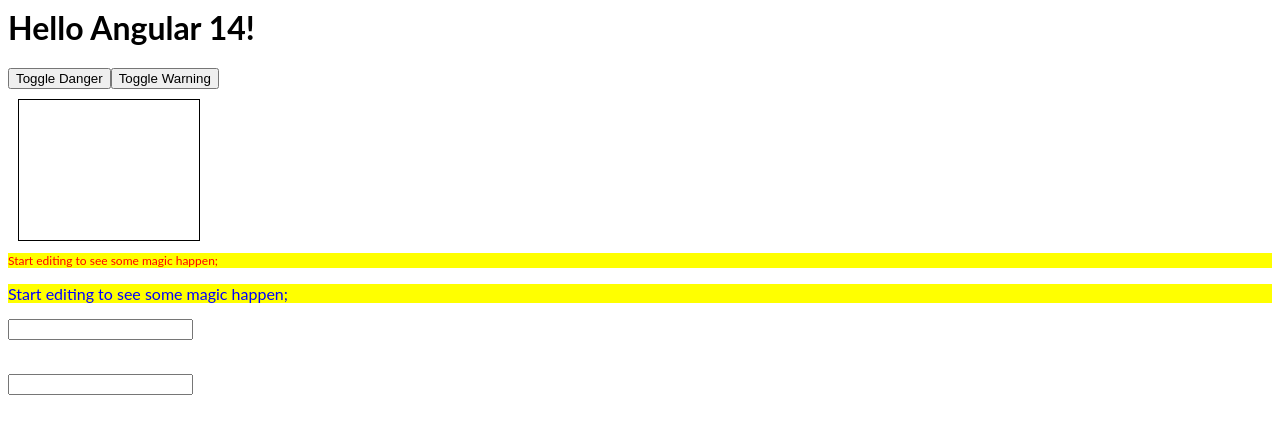
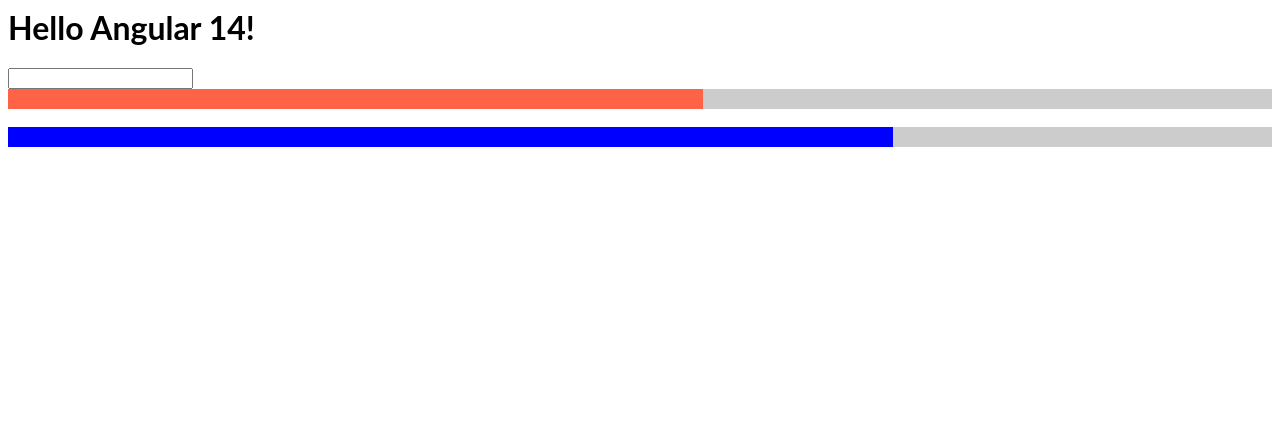
Before and after one commit to HaiLe81/Angular, an Angular app: page / in a window 1280 px wide. Shown: the top 434 px of the page. Built offline with nearby package versions, Linux system fonts and the light colour scheme.

Commit message:
4 files modified, 1 added

```diff
--- a/src/app/app.component.html
+++ b/src/app/app.component.html
@@ -1,35 +1,7 @@
 <hello name="{{name}}"></hello>
 
-<button (click)="isDanger = !isDanger">Toggle Danger</button>
-<button (click)="isWarning = !isWarning">Toggle Warning</button>
-
-<!--
-  - [class.name-class]
-  - [class]="array"
-  - [class]="object" { [ten-class]: boolean }
-  - [class]="variable"
- -->
-
-<div class="box" [class.red-border]="isDanger" [class.yellow-background]="isWarning"></div>
-<!-- <div class="box" [class]="{'red-border': isDanger, 'yellow-background': isWarning}"></div> -->
-
-<!--
-  - [style.tenStyle]
-  - [style.ten-style]
-  - [style.tenStyle.unit]
-  - [style]="object"
- -->
-
-<p [style.color]="'red'" [style.background-color]="'yellow'" [style.fontSize.px]="'12'">
-	Start editing to see some magic happen;
-</p>
-
-<p [style.--text-color]="isDanger ? 'red' : 'blue'" [style]="{color: 'var(--text-color)', backgroundColor: 'yellow', fontSize: '1rem'}">
-	Start editing to see some magic happen;
-</p>
-
-<input #inut (keyup.enter)="onKey(inut.value)" />
-<p>{{ value }}</p>
+<input type="number" #number (keyup.enter)="onKeyup(number.value)">
 <br>
-<input #phone (keyup)="0"/>
-<p>{{ phone.value }}</p>
+<progress-bar></progress-bar>
+<br>
+<progress-bar [progress]="currentProgress" [progressColor]="'blue'"></progress-bar>
--- a/src/app/app.component.ts
+++ b/src/app/app.component.ts
@@ -7,14 +7,8 @@
 })
 export class AppComponent {
   name = "Angular " + VERSION.major;
-
-  isDanger = false;
-  isWarning = false;
-  classes="box red-danger yellow-background"
-  value = '';
-  onKey(value: any){
-    if(value.trim() === '') return;
-    this.value += value + ' | ' ;
+  currentProgress = 70;
+  onKeyup(value){
+    this.currentProgress = value;
   }
-
 }
--- a/src/app/app.module.ts
+++ b/src/app/app.module.ts
@@ -4,10 +4,11 @@
 
 import { AppComponent } from './app.component';
 import { HelloComponent } from './hello.component';
+import { ProgressBarContainer } from './progress-bar/progress-bar.component'
 
 @NgModule({
   imports:      [ BrowserModule, FormsModule ],
-  declarations: [ AppComponent, HelloComponent ],
+  declarations: [ AppComponent, HelloComponent, ProgressBarContainer ],
   bootstrap:    [ AppComponent ]
 })
 export class AppModule { }
--- a/src/app/hello.component.ts
+++ b/src/app/hello.component.ts
@@ -9,10 +9,8 @@
   @Input() name: string;
 
   ngOnInit(){
-    console.log('Init')
   }
 
   ngOnDestroy(){
-    console.log('Destroy')
   }
 }
--- /dev/null
+++ b/src/app/progress-bar/progress-bar.component.ts
@@ -0,0 +1,53 @@
+import { Component, Input, OnInit, OnChanges, SimpleChanges } from "@angular/core";
+
+@Component({
+  selector: "progress-bar",
+  template: `
+    <div
+      class="progress-bar-container"
+      [style.backgroundColor]="backgroundColor"
+    >
+      <div
+        class="progress"
+        [style]="{ backgroundColor: progressColor, width: progress + '%' }"
+      ></div>
+    </div>
+  `,
+  styles: [
+    `
+      .progress-bar-container,
+      .progress {
+        height: 20px;
+      }
+      .progress-bar-container {
+        width: 100%;
+      }
+    `
+  ]
+})
+export class ProgressBarContainer implements OnInit, OnChanges {
+  @Input() set progress(val: number){
+    console.log('set progress', val)
+    this._progress = val
+  };
+  private _progress = 55;
+  get progress(){
+    return this._progress;
+  }
+  @Input() backgroundColor = "#ccc";
+  @Input() progressColor = "tomato";
+
+  constructor() {
+  }
+
+  ngOnInit() {
+  }
+
+  ngOnChanges(changes: SimpleChanges) {
+    console.log("change", {
+      progress: this.progress,
+      backgroundColor: this.backgroundColor,
+      progressColor: this.progressColor
+    });
+  }
+}
```
